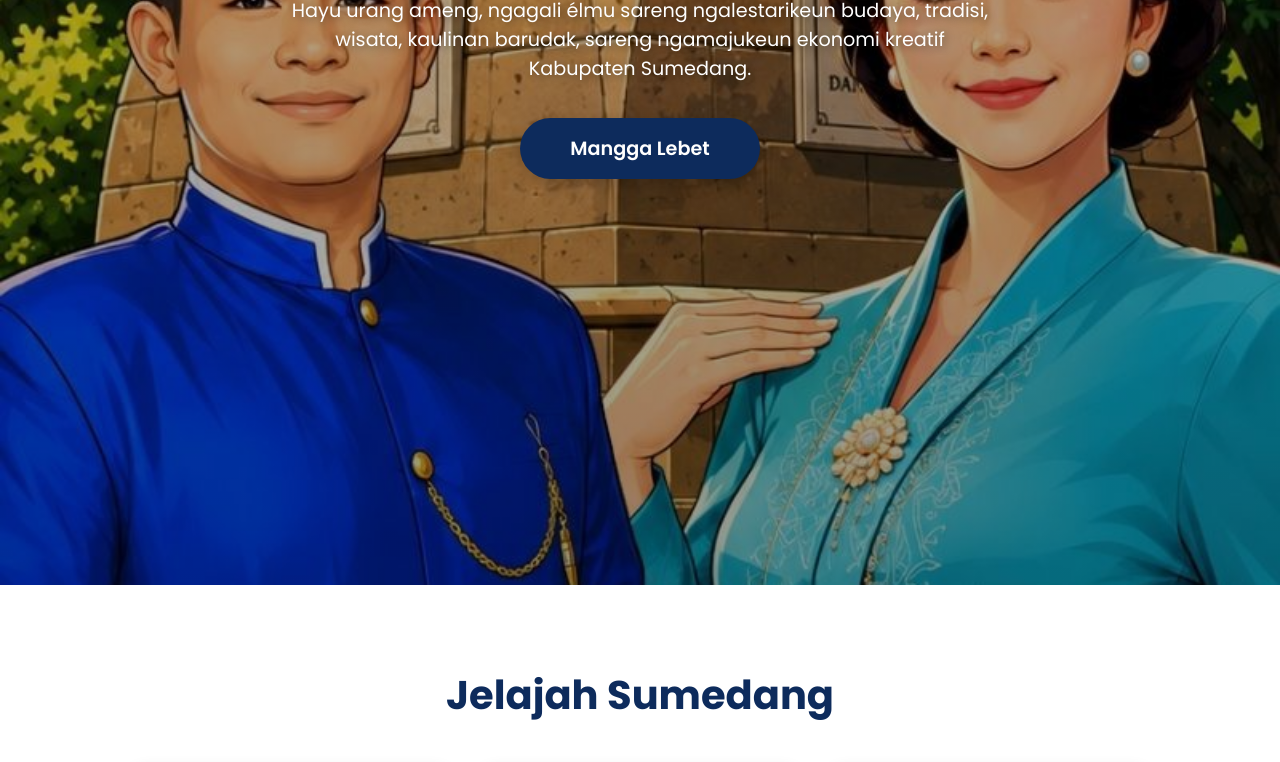
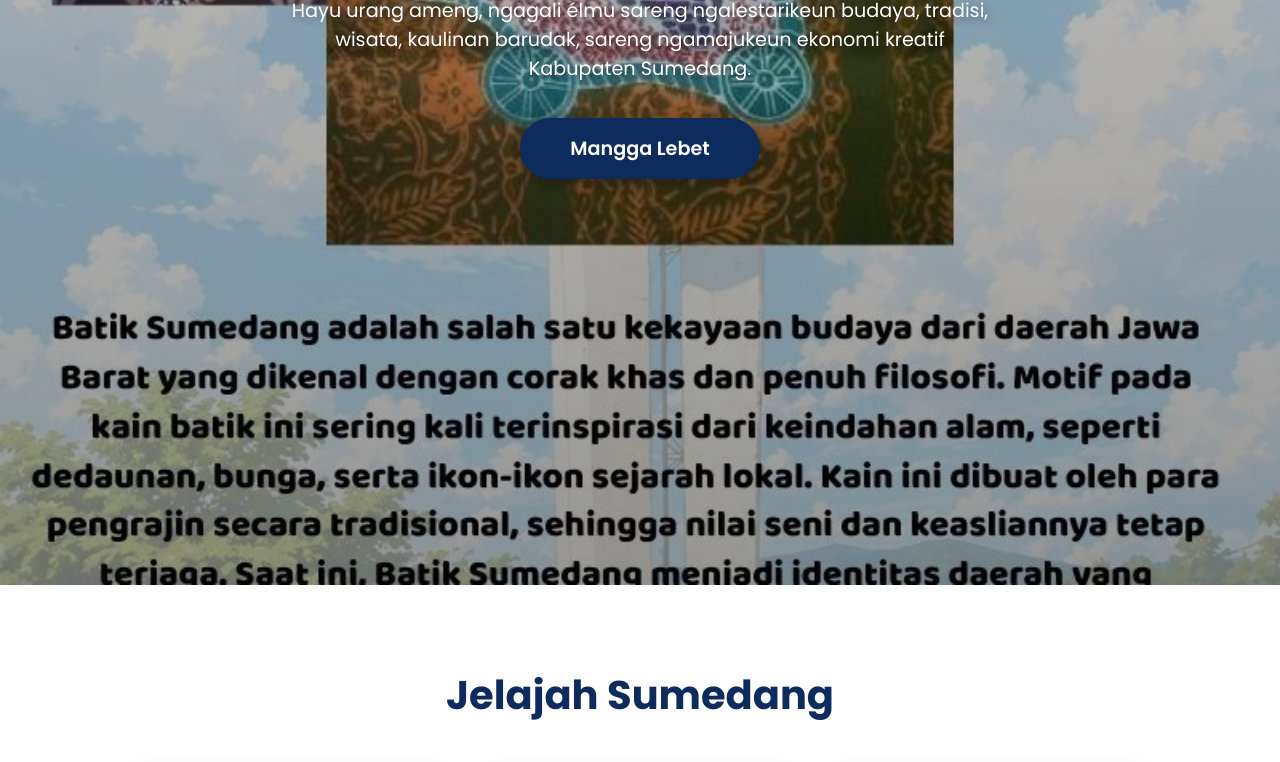
Before and after one commit to Saparudin1/ulin1, a plain HTML site: page index.html in a window 1280 px wide. Shown: the part 215-977 px from the top of the page. Drawn offline with Linux system fonts and the light colour scheme.

Commit message:
Update index.html

```diff
--- a/index.html
+++ b/index.html
@@ -3,7 +3,7 @@
 <head>
 <meta charset="UTF-8">
 <meta name="viewport" content="width=device-width, initial-scale=1.0">
-<title>Ulin Usik Ka Sumedangan</title>
+<title>Wilujeng Sumping di ulin usik</title>
 
 <link href="https://fonts.googleapis.com/css2?family=Poppins:wght@300;400;500;600;700;800&display=swap" rel="stylesheet">
 
@@ -33,7 +33,7 @@ body{
         rgba(0,0,0,0.25),
         rgba(0,0,0,0.40)
     ),
-    url('assets/index.jpeg');
+    url('assets/Batiksumedang.jpeg');
 
     background-size:cover;
     background-position:center;
```
